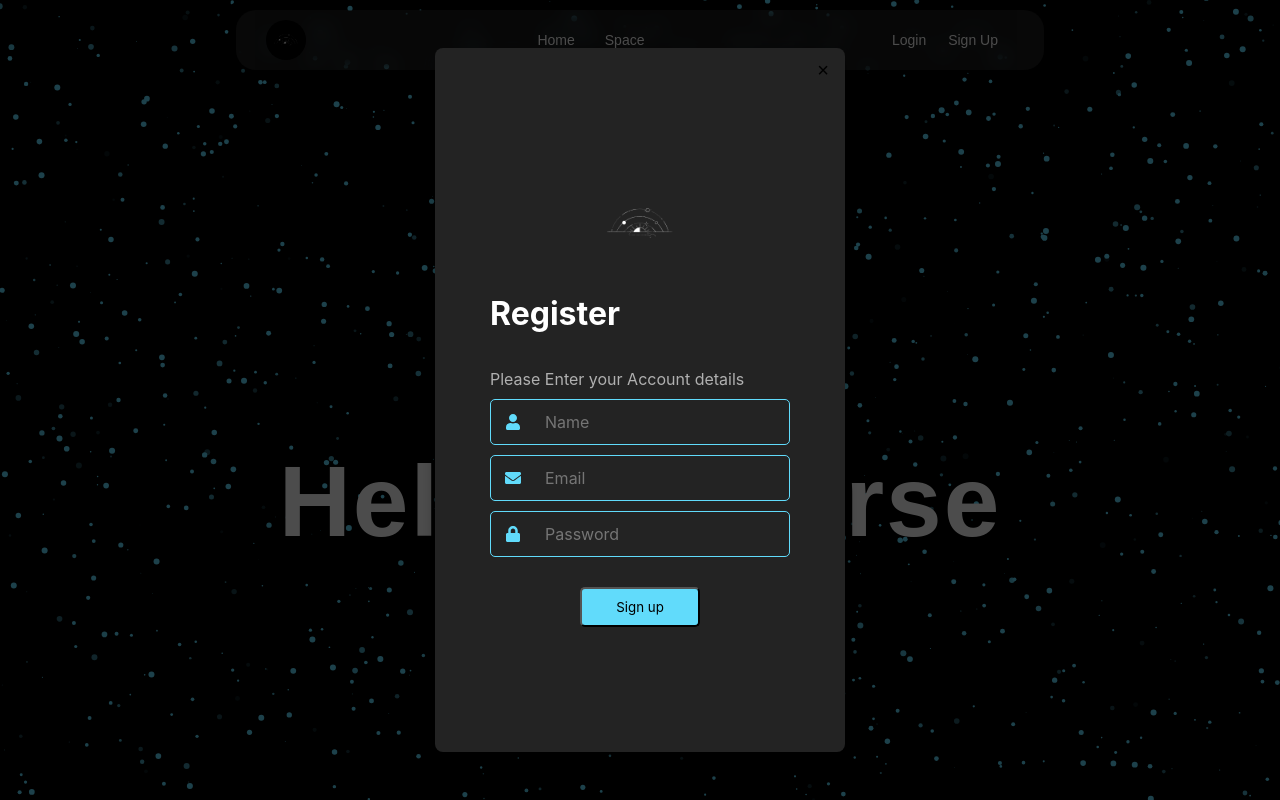
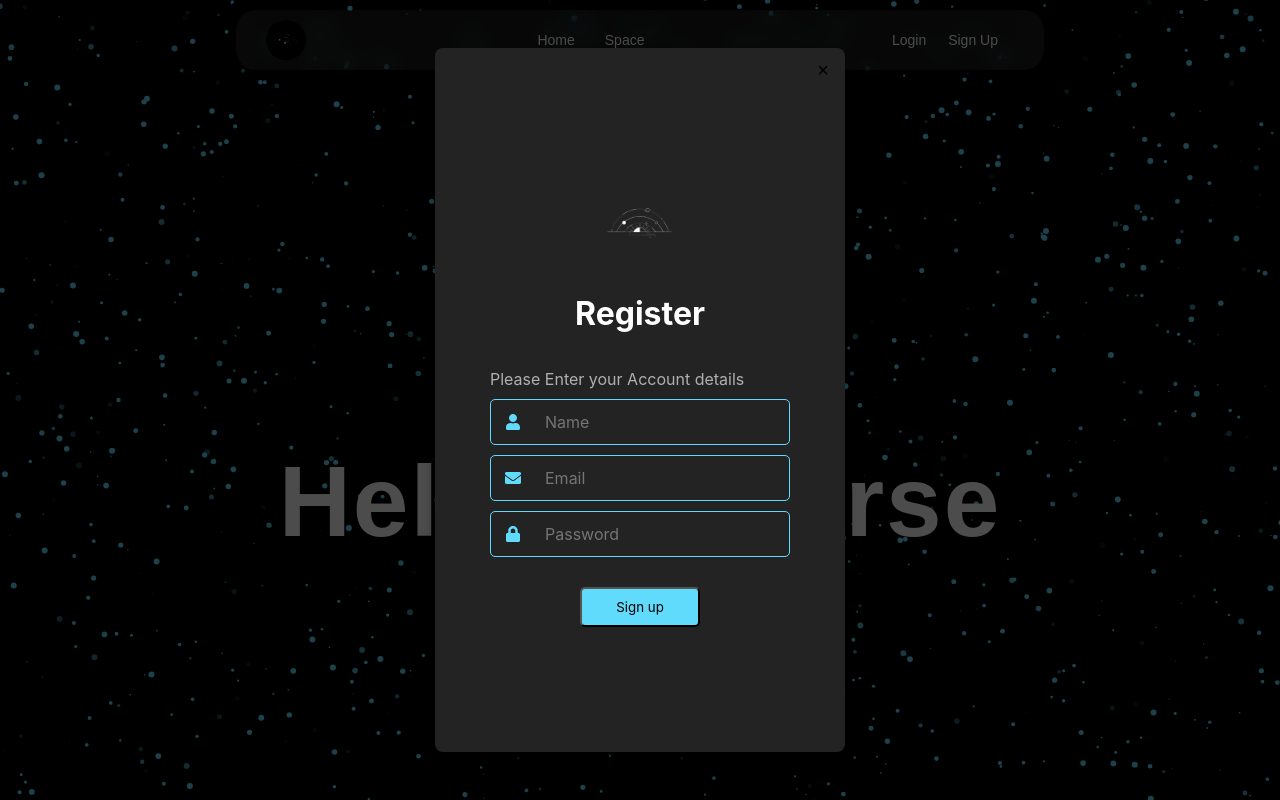
Before and after one commit to kawthar-shameseldeen/Space-Journey-Front, a React (Create React App) app in the folder space-journey/: page / in a window 1280 px wide. Both pictures are taken after a click on the button "Sign Up". Shown: the top 800 px of the page. Built offline with nearby package versions, Linux system fonts and the light colour scheme.

Commit message:
added style

```diff
--- a/space-journey/src/pages/signup/signup.css
+++ b/space-journey/src/pages/signup/signup.css
@@ -14,7 +14,10 @@ form {
   flex-direction: column !important;
   width: 300px !important;
 }
-.signup-titleB,
+.signup-titleB{
+  align-self: center;
+}
+
 .signup-subtitleB {
   text-align: left !important;
   font-family: "Inter", sans-serif !important;
```
